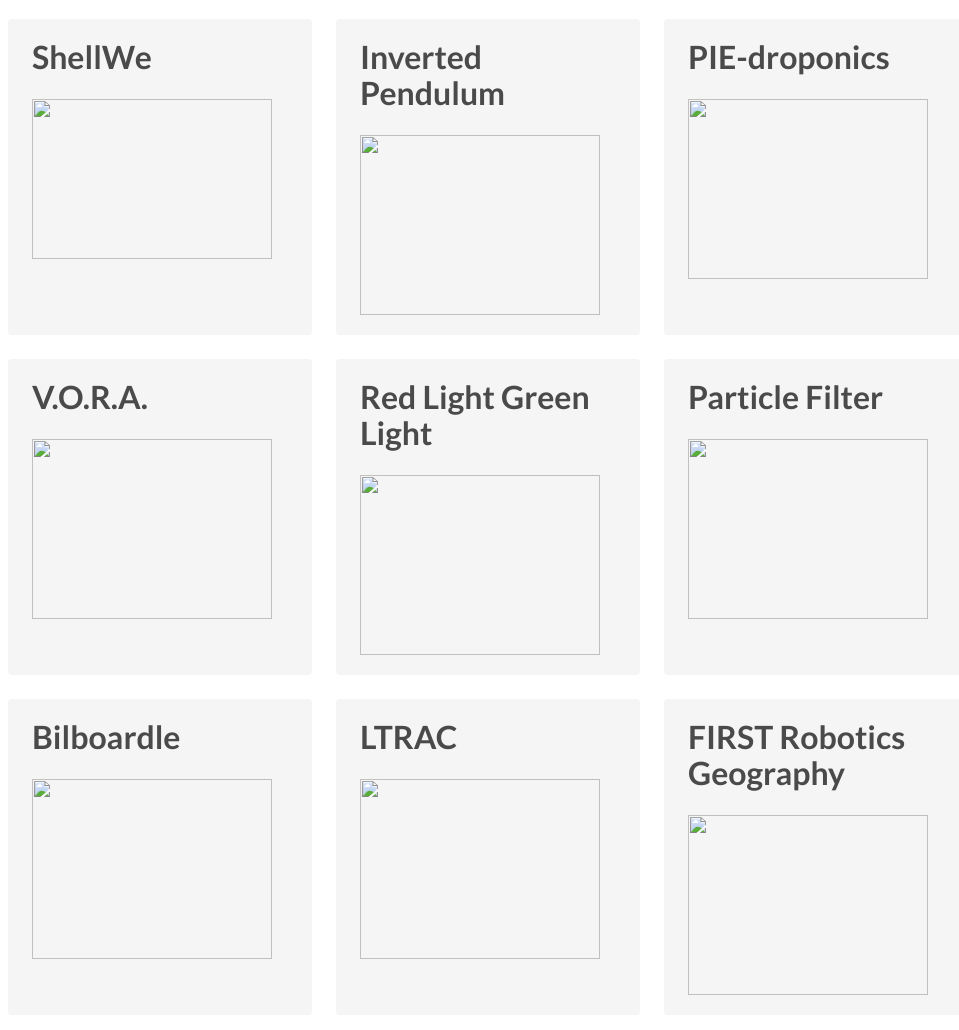
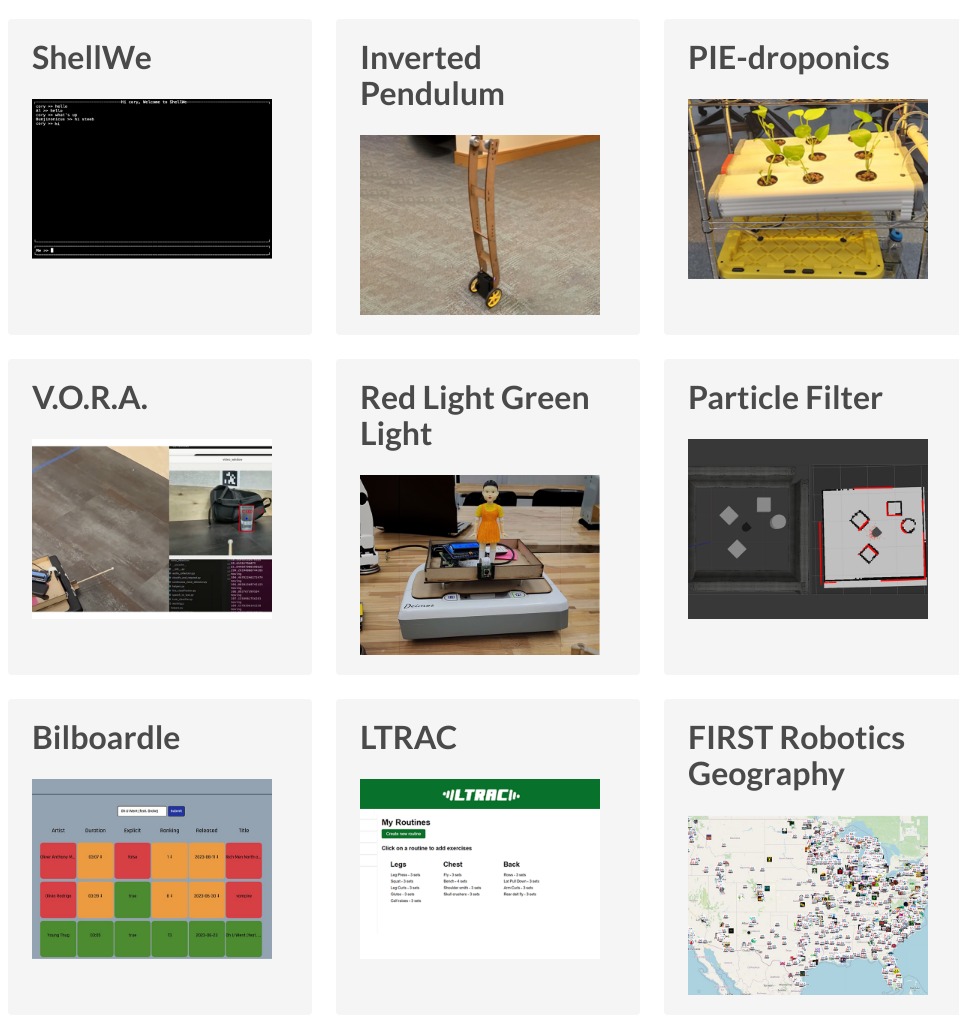
Before and after one commit to dokyun-kim4/portfolio, a plain HTML site: page docs/index.html in a window 1280 px wide. Shown: the part 1520-2550 px from the top of the page, without its empty margins (152-1111 px from the left). Drawn offline with Linux system fonts and the light colour scheme.

Commit message:
replace images in project cards

```diff
--- a/docs/index.html
+++ b/docs/index.html
@@ -167,7 +167,7 @@
                     <img
                       class="modal-trigger"
                       data-target="project-1-modal"
-                      src="img/pjcts/project-1-cover.png"
+                      src="img/pjcts/shellwe-cover.png"
                     />
                   </figure>
                 </article>
@@ -179,7 +179,7 @@
                     <img
                       class="modal-trigger"
                       data-target="project-2-modal"
-                      src="img/pjcts/project-2-cover.png"
+                      src="img/pjcts/rocky-cover.png"
                     />
                   </figure>
                 </article>
@@ -191,7 +191,7 @@
                     <img
                       class="modal-trigger"
                       data-target="project-3-modal"
-                      src="img/pjcts/project-3-cover.png"
+                      src="img/pjcts/piedro-cover.png"
                     />
                   </figure>
                 </article>
@@ -209,7 +209,7 @@
                     <img
                       class="modal-trigger"
                       data-target="project-4-modal"
-                      src="img/pjcts/project-4-cover.png"
+                      src="img/pjcts/vora-cover.png"
                     />
                   </figure>
                 </article>
@@ -221,7 +221,7 @@
                     <img
                       class="modal-trigger"
                       data-target="project-5-modal"
-                      src="img/pjcts/project-5-cover.png"
+                      src="img/pjcts/red-light-cover.png"
                     />
                   </figure>
                 </article>
@@ -233,7 +233,7 @@
                     <img
                       class="modal-trigger"
                       data-target="project-6-modal"
-                      src="img/pjcts/project-6-cover.png"
+                      src="img/pjcts/particle-filter-cover.png"
                     />
                   </figure>
                 </article>
@@ -251,7 +251,7 @@
                     <img
                       class="modal-trigger"
                       data-target="project-7-modal"
-                      src="img/pjcts/project-4-cover.png"
+                      src="img/pjcts/bilboardle-cover.png"
                     />
                   </figure>
                 </article>
@@ -263,7 +263,7 @@
                     <img
                       class="modal-trigger"
                       data-target="project-8-modal"
-                      src="img/pjcts/project-5-cover.png"
+                      src="img/pjcts/ltrac-cover.png"
                     />
                   </figure>
                 </article>
@@ -275,7 +275,7 @@
                     <img
                       class="modal-trigger"
                       data-target="project-9-modal"
-                      src="img/pjcts/project-6-cover.png"
+                      src="img/pjcts/frg-cover.png"
                     />
                   </figure>
                 </article>
```
